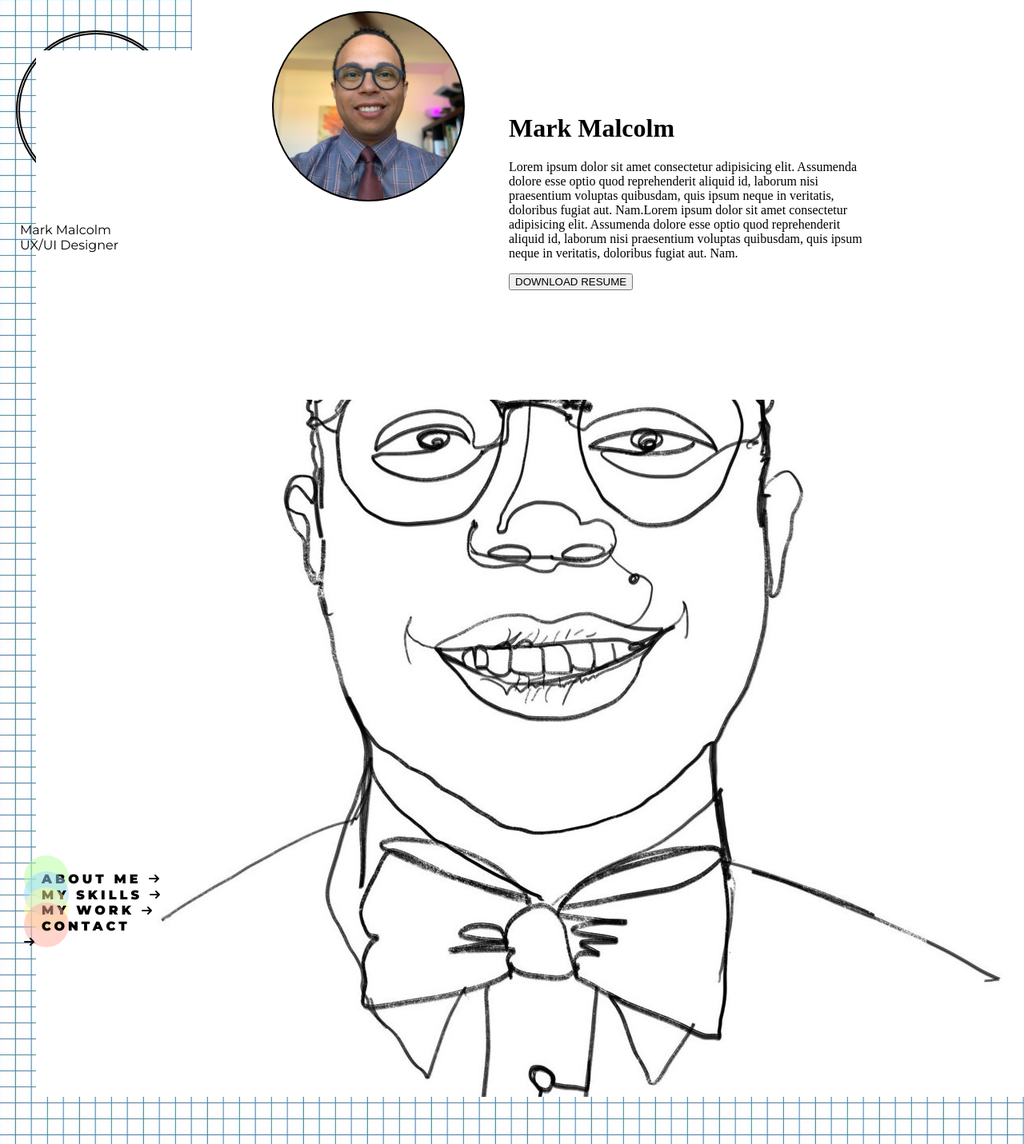
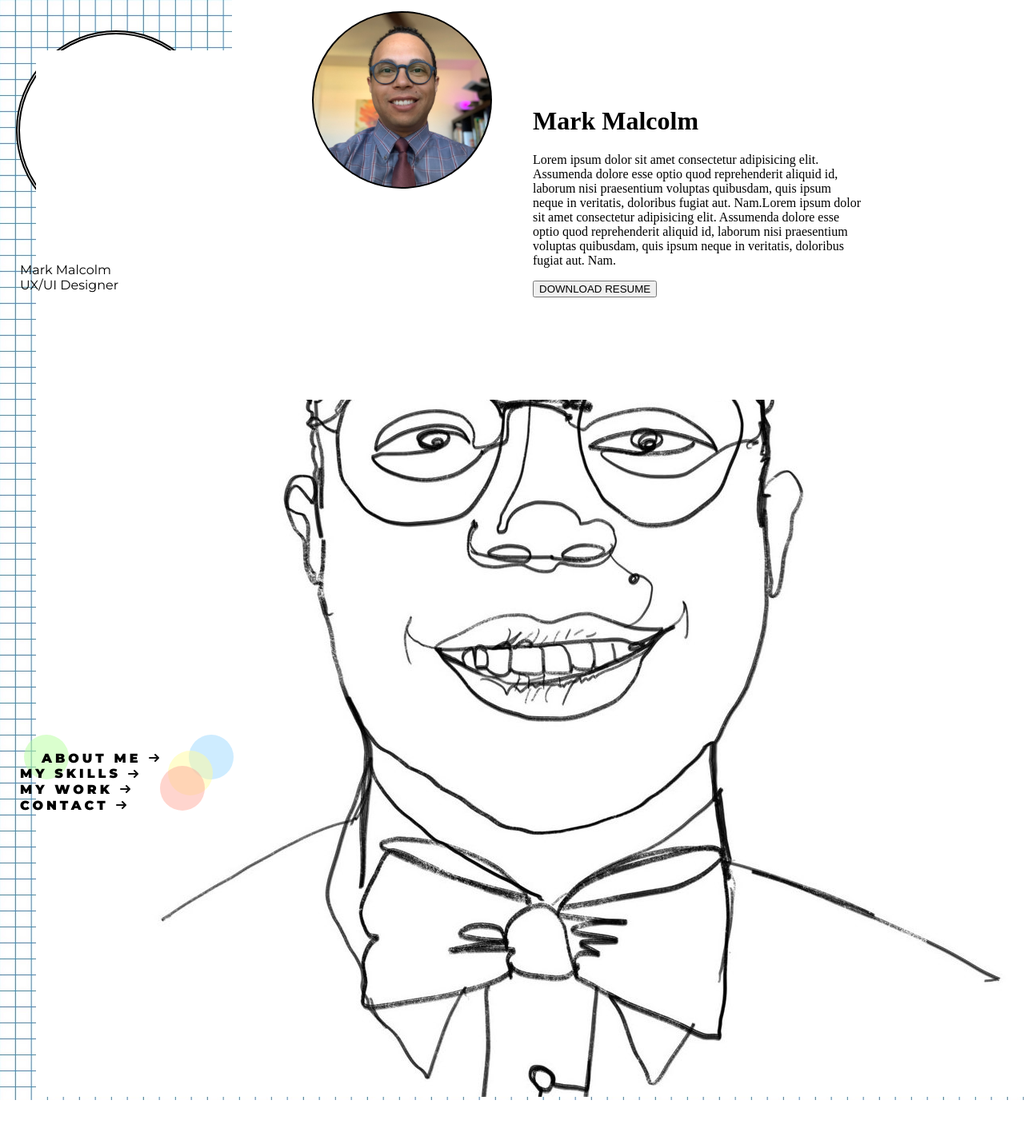
Before and after one commit to M054248/UX_UI_HW_17, a plain HTML site: page index.html in a window 1280 px wide. Shown: the top 1431 px of the page at 80% size. After the commit the page ends 1376 px from the top, so only its background shows below. Drawn offline with Linux system fonts and the light colour scheme.

Commit message:
Initial Commit
7/1/21

```diff
--- a/css/main.css
+++ b/css/main.css
@@ -1,3 +1,7 @@
+html, body{
+    height:100%;
+    width:100%;
+}
 body {
     background-image: url("../images/blue-graph-paper.jpg");
     background-repeat: repeat;
@@ -6,8 +10,8 @@ body {
     background-color:white;
     margin:0%;
     display:grid;
-    grid-template-rows: repeat(3,1fr);
-    grid-auto-rows: minmax(150px, auto);
+    grid-template-columns: repeat(3,1fr);
+    grid-auto-rows: minmax(100px, auto);
 }
 @media(max-width:1343px) {
     body {
@@ -101,21 +105,22 @@ body {
     height:150px;
     Margin: 5px;
 }
-.logo {
+div.logo {
     height:200px;
     width:200px;
-    max-width: 150px;
-    max-height: 150px;
+    max-width: 200px;
+    max-height: 2000px;
     border:thick double black;
     border-radius: 50%;
+    background-color: white;
 }
-.name {
+div.name {
     justify-content: left;
     padding: 20px;
     margin: 5px 5px 70px 5px;
     font-family: 'Montserrat', sans-serif;
 }
-.navbar {
+div.navbar {
     justify-content: right;
     height: 60px;
 }
@@ -158,7 +163,7 @@ body {
         left: 0;
         display: block;
         border-radius: 28px;
-        background: rgb(157, 217, 255, 0.5) !important;
+        background: rgba(157, 217, 255, 0.5) !important;
         width: 56px;
         height: 56px;
         transition: all 0.3s ease;
@@ -171,7 +176,7 @@ body {
     left: 0;
     display: block;
     border-radius: 28px;
-    background: rgb(255, 252, 157, 0.5);
+    background: rgba(255, 252, 157, 0.5);
     width: 56px;
     height: 56px;
     transition: all 0.3s ease;
@@ -184,7 +189,7 @@ body {
     left: 0;
     display: block;
     border-radius: 28px;
-    background: rgb(255,171,157, 0.5) !important;
+    background: rgba(255,171,157, 0.5) !important;
     width: 56px;
     height: 56px;
     transition: all 0.3s ease;
@@ -214,19 +219,19 @@ body {
 }
 #about:hover:before {
     width: 95%;
-    background: rgba(182, 255, 157) !important;
+    background: rgba(182, 255, 157,1) !important;
 }
 #skills:hover:before {
     width: 95%;
-    background: rgb(157, 217, 255) !important;
+    background: rgba(157, 217, 255,1) !important;
 }
 #work:hover:before {
     width: 95%;
-    background: rgb(255, 252, 157) !important;
+    background: rgba(255, 252, 157,1) !important;
 }
 #contact:hover:before {
     width: 95%;
-    background:rgb(255,171,157) !important;
+    background:rgba(255,171,157,1) !important;
 }
 .nav:hover {
     transform: translateX(0);
```
